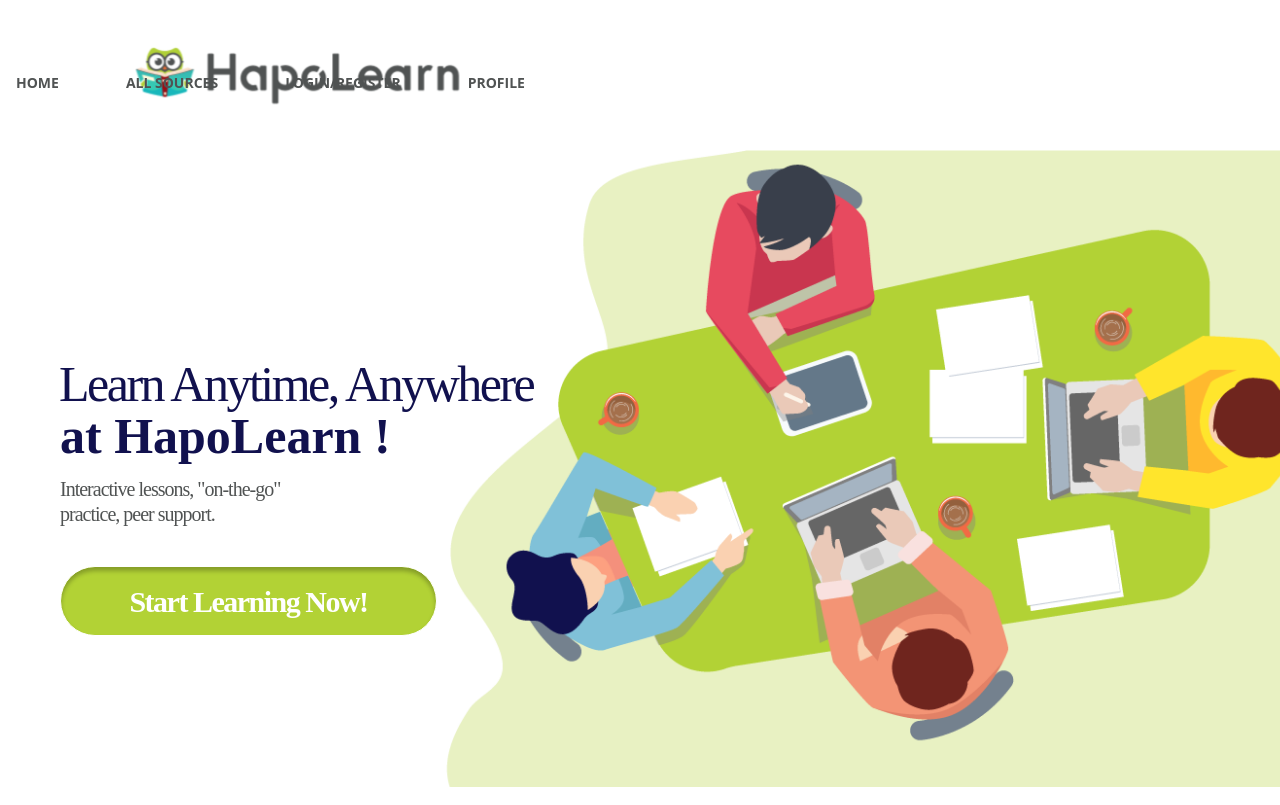
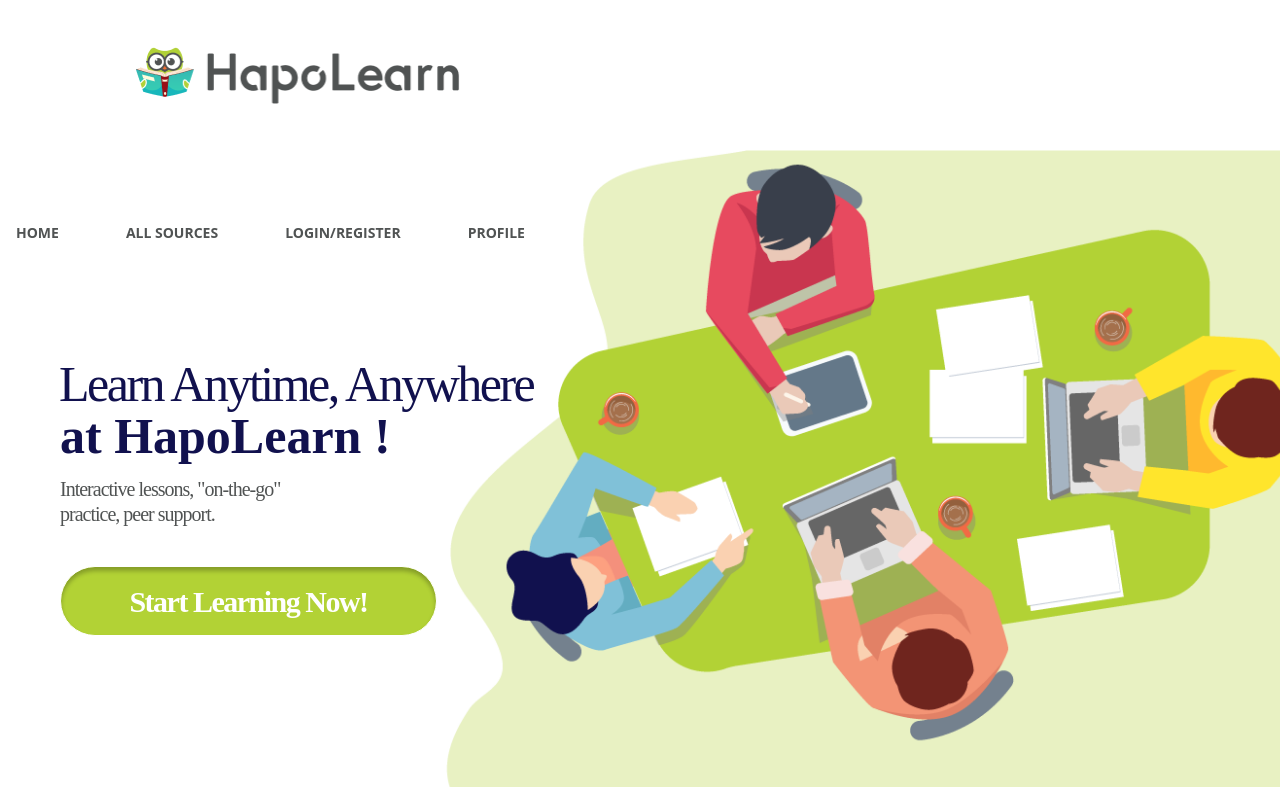
Before and after one commit to hapo-vietnx/HapoLearn, a plain HTML site: page index.html in a window 1280 px wide. Shown: the top 805 px of the page. Drawn offline with nearby package versions, Linux system fonts and the light colour scheme; files that its build step writes are made by us from their sources.

Commit message:
fix indent 4

```diff
--- a/index.html
+++ b/index.html
@@ -16,7 +16,7 @@
            <a class="nav-brand" href="#">
                 <img src="assets/img/hapo_learn.png" alt="logo-hapolearn" >
             </a>
-			<ul class="nav fixed-top">
+            <ul class="nav-list">
                 <li class="nav-item">
                     <a class="nav-link" href="#">Home</a>
                 </li>
```
Lines whose indentation alone changed are shown as unchanged.
